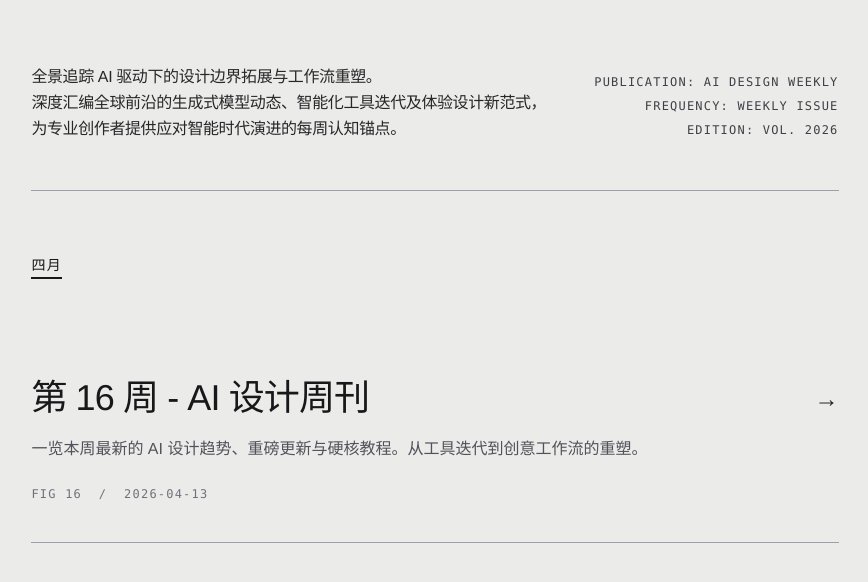
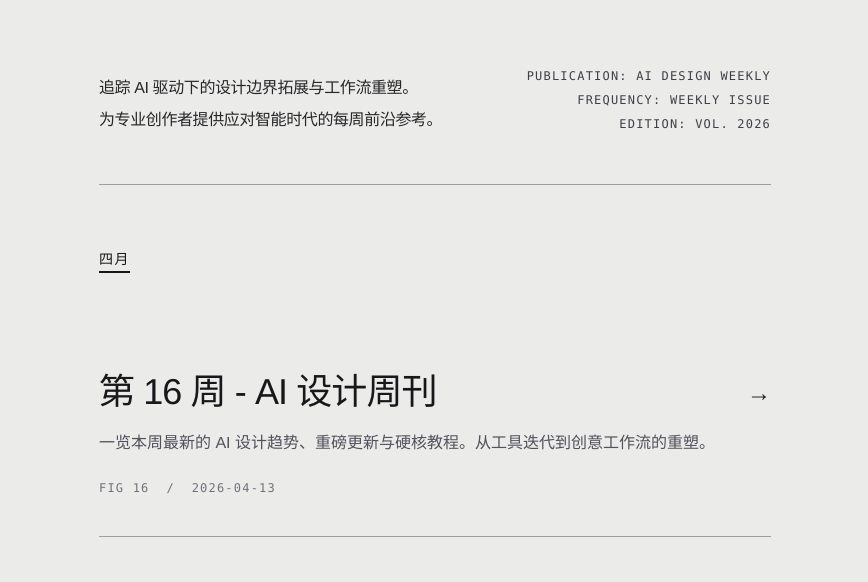
Before and after one commit to aigc17/ai-design-weekly, a Next.js app: page / in a window 1280 px wide. Shown: the top 582 px of the page, without its empty margins (205-1073 px from the left). Built offline with nearby package versions, Linux system fonts and the light colour scheme.

Commit message:
Simplify hero copy and increase line height for better readability

```diff
--- a/src/app/page.tsx
+++ b/src/app/page.tsx
@@ -44,10 +44,9 @@ export default function Home() {
       <header className="flex flex-col lg:flex-row lg:justify-between lg:items-end gap-12 mb-16 border-b border-zinc-400 pb-12 relative z-10">
         {/* Left Side: Description Text */}
         <div className="max-w-2xl">
-          <p className="text-base text-zinc-800 tracking-tight font-normal leading-relaxed">
-            全景追踪 AI 驱动下的设计边界拓展与工作流重塑。<br/>
-            深度汇编全球前沿的生成式模型动态、智能化工具迭代及体验设计新范式，<br/>
-            为专业创作者提供应对智能时代演进的每周认知锚点。
+          <p className="text-base text-zinc-800 tracking-tight font-normal leading-loose">
+            追踪 AI 驱动下的设计边界拓展与工作流重塑。<br/>
+            为专业创作者提供应对智能时代的每周前沿参考。
           </p>
         </div>
 
```
